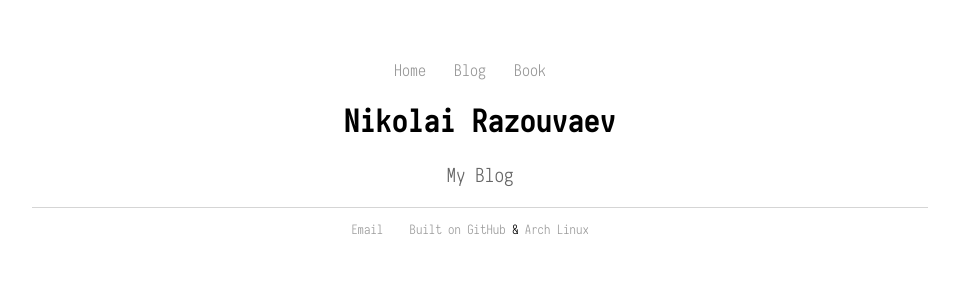
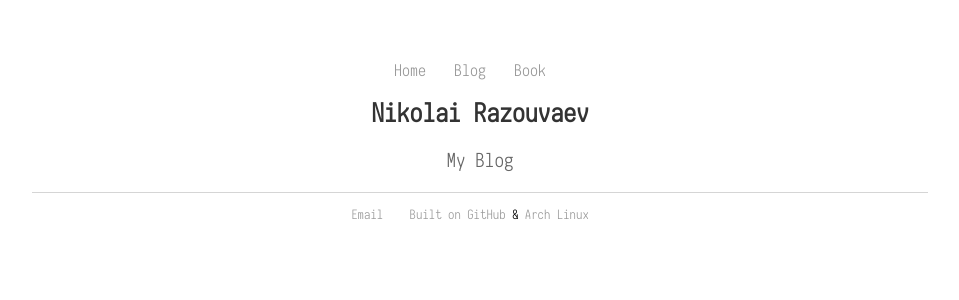
Before and after one commit to nkrzv/nkrzv.github.io, a Jekyll site: the page built from index.html, in a window 1280 px wide. Shown: the top 300 px of the page, without its empty margins (160-1119 px from the left). Built offline with Jekyll 4.4.1, drawn with Linux system fonts in a browser that asks for light colours.

Commit message:
Update main.css

```diff
--- a/css/main.css
+++ b/css/main.css
@@ -9,12 +9,6 @@
    font-style: italic;
    font-weight: 300;
    src: url('/fonts/woff2/iosevka-lightitalic.woff2') format('woff2'), url('/fonts/woff/iosevka-lightitalic.woff') format('woff'), url('/fonts/ttf/iosevka-lightitalic.ttf') format('truetype');
- }
-@font-face {
-   font-family: 'Iosevka Bold';
-   font-style: bold;
-   font-weight: 700;
-   src: url('/fonts/woff2/iosevka-bold.woff2') format('woff2'), url('/fonts/woff/iosevka-bold.woff') format('woff'), url('/fonts/ttf/iosevka-bold.ttf') format('truetype');
  }
 body {
     margin: 60px auto;
@@ -39,10 +33,9 @@ a:hover {
     text-decoration: underline;
 }
 h1 {
-    font-size: 2em;
-    font-family: 'Iosevka Bold';
-    font-weight: 700;
+    font-size: 1.6em;
     text-align: center;
+    color: #333;
 }
 p {
     font-size: 1.2em;
```
